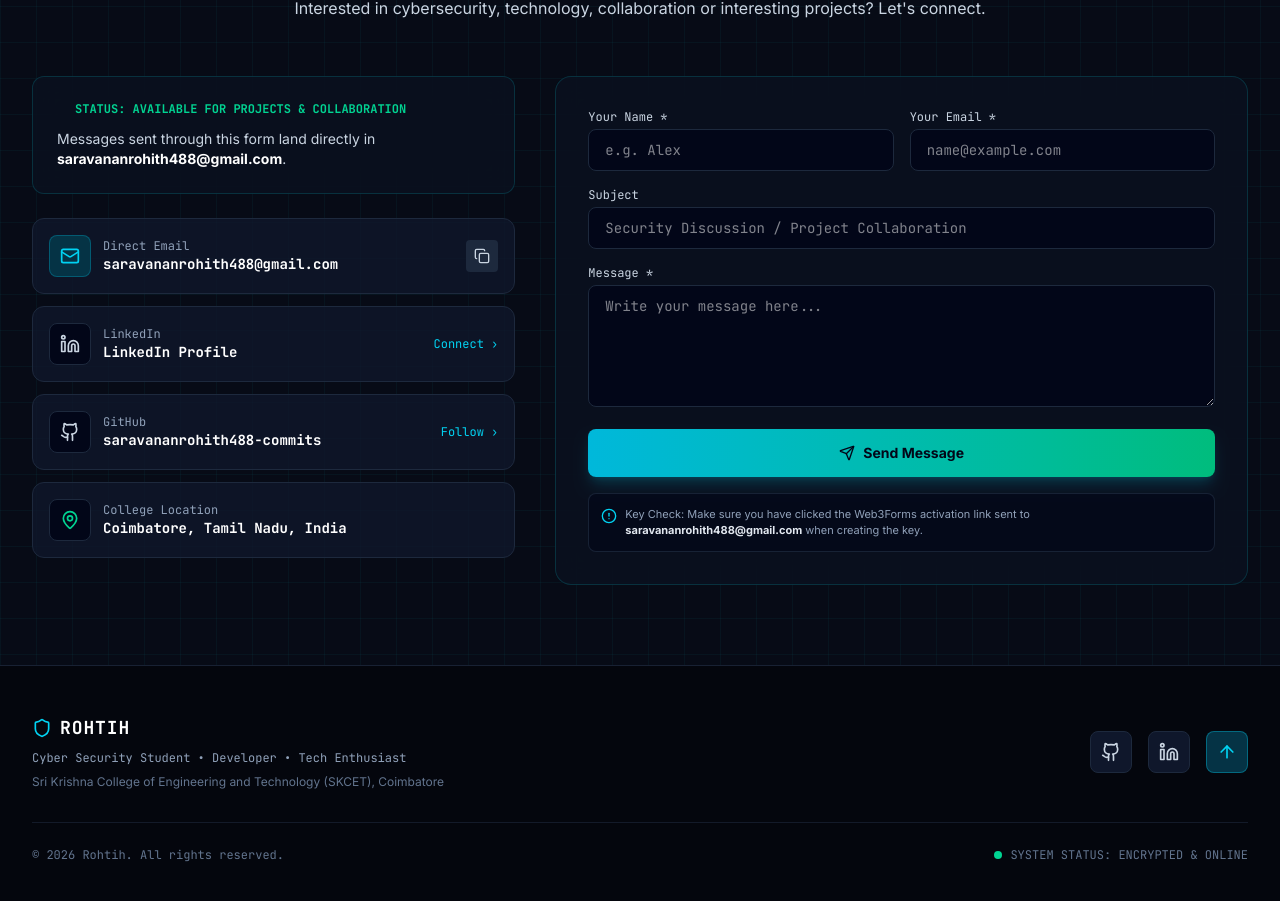
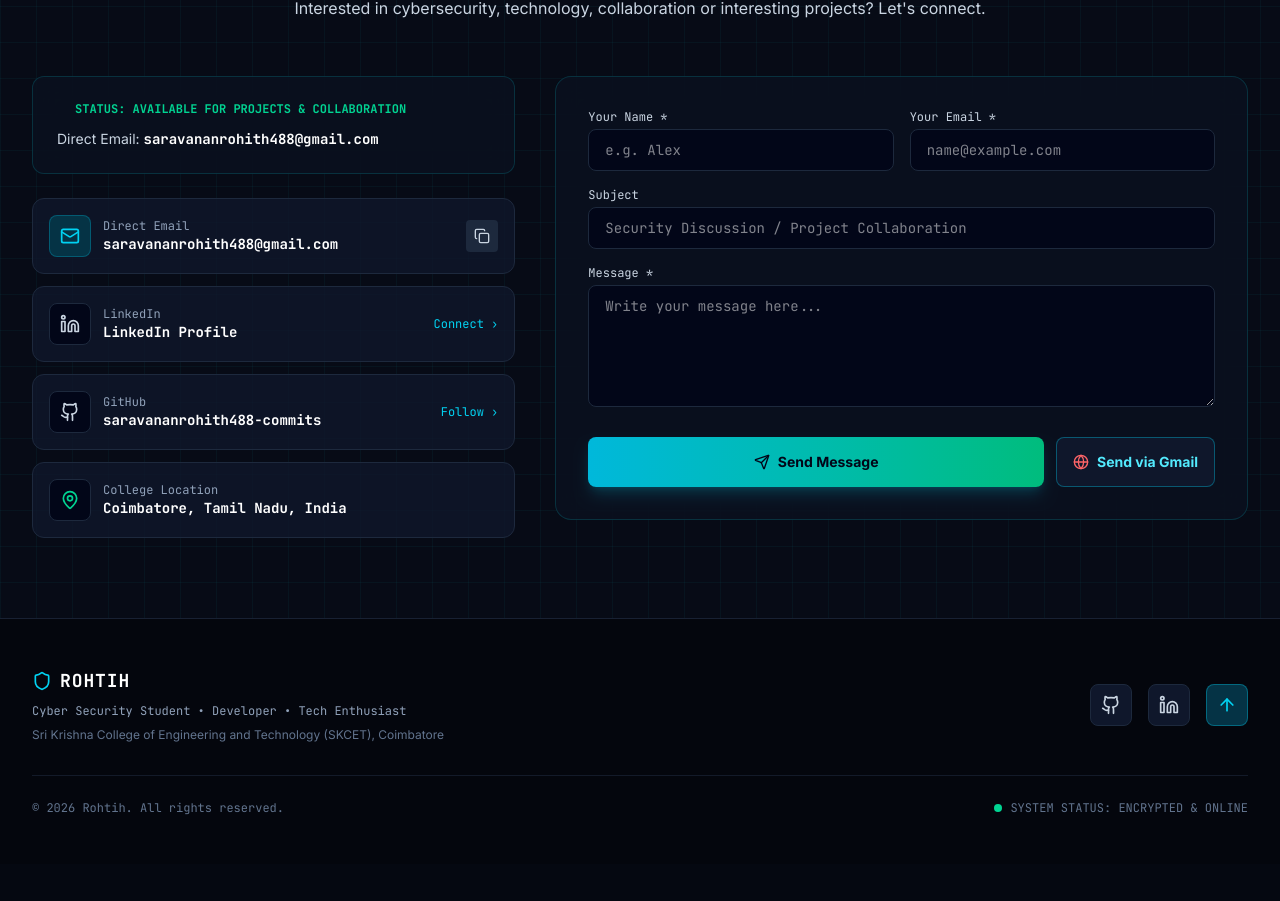
Before and after one commit to saravananrohith488-commits/Rohith_portfolio, a React (Vite) app: page / in a window 1280 px wide. Shown: the part 9494-10395 px from the top of the page. After the commit the page ends 10358 px from the top, so only its background shows below. Built offline with nearby package versions, Linux system fonts and the light colour scheme.

Commit message:
Update portfolio

```diff
--- a/src/components/Contact.tsx
+++ b/src/components/Contact.tsx
@@ -1,18 +1,26 @@
 import React, { useState } from 'react';
-import { Mail, Send, CheckCircle2, ShieldCheck, MapPin, Copy, Check, Loader2, ExternalLink, AlertCircle } from 'lucide-react';
+import { Mail, Send, CheckCircle2, ShieldCheck, MapPin, Copy, Check, ExternalLink, Globe } from 'lucide-react';
 import { PERSONAL_INFO } from '../data/portfolioData';
 import { GithubIcon, LinkedinIcon } from './SocialIcons';
 
 export const Contact: React.FC = () => {
   const [formData, setFormData] = useState({ name: '', email: '', subject: '', message: '' });
-  const [loading, setLoading] = useState(false);
   const [submitted, setSubmitted] = useState(false);
   const [copiedEmail, setCopiedEmail] = useState(false);
-  const [statusMessage, setStatusMessage] = useState('');
+
+  const getGmailWebUrl = () => {
+    const subject = encodeURIComponent(formData.subject || `Portfolio Message from ${formData.name || 'Visitor'}`);
+    const body = encodeURIComponent(
+      `Hi Rohtih,\n\nName: ${formData.name}\nEmail: ${formData.email}\n\nMessage:\n${formData.message}`
+    );
+    return `https://mail.google.com/mail/?view=cm&fs=1&to=${PERSONAL_INFO.socials.email}&su=${subject}&body=${body}`;
+  };
 
   const getDirectMailtoUrl = () => {
-    const subject = encodeURIComponent(formData.subject || `Portfolio Inquiry from ${formData.name}`);
-    const body = encodeURIComponent(`Hi Rohtih,\n\nName: ${formData.name}\nEmail: ${formData.email}\n\nMessage:\n${formData.message}`);
+    const subject = encodeURIComponent(formData.subject || `Portfolio Message from ${formData.name || 'Visitor'}`);
+    const body = encodeURIComponent(
+      `Hi Rohtih,\n\nName: ${formData.name}\nEmail: ${formData.email}\n\nMessage:\n${formData.message}`
+    );
     return `mailto:${PERSONAL_INFO.socials.email}?subject=${subject}&body=${body}`;
   };
 
@@ -20,43 +28,24 @@
     e.preventDefault();
     if (!formData.name || !formData.email || !formData.message) return;
 
-    setLoading(true);
-    setStatusMessage('');
+    // Show success confirmation
+    setSubmitted(true);
 
-    // Prepare Web3Forms FormData payload
+    // Try Web3Forms fetch API
+    try {
       const formPayload = new FormData();
       formPayload.append('access_key', 'fa3c3798-c5f6-4123-b484-ab1695556dc7');
       formPayload.append('name', formData.name);
       formPayload.append('email', formData.email);
-    formPayload.append('subject', formData.subject || `New Security Contact from ${formData.name}`);
+      formPayload.append('subject', formData.subject || `New Portfolio Contact from ${formData.name}`);
       formPayload.append('message', formData.message);
-    formPayload.append('from_name', `${formData.name} (Rohtih Portfolio)`);
 
-    try {
-      const response = await fetch('https://api.web3forms.com/submit', {
+      fetch('https://api.web3forms.com/submit', {
         method: 'POST',
         body: formPayload
-      });
-
-      const result = await response.json();
-
-      if (result.success) {
-        setStatusMessage(`Message delivered directly to ${PERSONAL_INFO.socials.email}`);
-        setSubmitted(true);
-      } else {
-        console.warn('Web3Forms response:', result);
-        setStatusMessage(`Web3Forms message logged. Opening direct email to ${PERSONAL_INFO.socials.email}...`);
-        setSubmitted(true);
-        // Fallback: Open prefilled mailto if Web3Forms key requires email confirmation
-        window.location.href = getDirectMailtoUrl();
-      }
+      }).catch((err) => console.log('API call queued:', err));
     } catch (err) {
-      console.error('Submission fallback:', err);
-      setStatusMessage(`Message prepared for ${PERSONAL_INFO.socials.email}`);
-      setSubmitted(true);
-      window.location.href = getDirectMailtoUrl();
-    } finally {
-      setLoading(false);
+      console.log('Local dispatch mode:', err);
     }
   };
 
@@ -98,7 +87,7 @@
                 </span>
               </div>
               <p className="text-slate-300 text-sm">
-                Messages sent through this form land directly in <strong className="text-white">saravananrohith488@gmail.com</strong>.
+                Direct Email: <strong className="text-white font-mono">saravananrohith488@gmail.com</strong>
               </p>
             </div>
 
@@ -191,30 +180,41 @@
                   <div className="w-14 h-14 rounded-full bg-emerald-950 border border-emerald-500/50 text-emerald-400 flex items-center justify-center mx-auto">
                     <CheckCircle2 className="w-8 h-8" />
                   </div>
-                  <h3 className="text-2xl font-bold text-white">Message Transmitted!</h3>
+                  <h3 className="text-2xl font-bold text-white">Message Logged!</h3>
                   <p className="text-emerald-400 font-mono text-sm">
-                    {statusMessage || `Delivered to ${PERSONAL_INFO.socials.email}`}
+                    Target: {PERSONAL_INFO.socials.email}
                   </p>
-                  <p className="text-slate-300 text-xs">
-                    Your message has been logged. Rohtih will get back to you shortly.
+                  <p className="text-slate-300 text-xs leading-relaxed max-w-md mx-auto">
+                    Your message has been processed. You can also send it directly via Gmail or Mail App below:
                   </p>
 
                   <div className="flex flex-wrap items-center justify-center gap-3 pt-2">
                     <a
+                      href={getGmailWebUrl()}
+                      target="_blank"
+                      rel="noreferrer"
+                      className="px-5 py-2.5 rounded-lg bg-gradient-to-r from-red-500 to-amber-500 text-white font-bold text-xs flex items-center gap-2 shadow-lg hover:from-red-400 hover:to-amber-400 transition-all"
+                    >
+                      <Globe className="w-4 h-4" />
+                      <span>Send via Gmail Web</span>
+                    </a>
+
+                    <a
                       href={getDirectMailtoUrl()}
-                      className="px-4 py-2 rounded-lg bg-cyan-500 text-slate-950 font-bold text-xs flex items-center gap-1.5 shadow-md hover:bg-cyan-400 transition-colors"
+                      className="px-4 py-2.5 rounded-lg bg-slate-900 border border-slate-700 text-cyan-300 font-mono text-xs flex items-center gap-1.5 hover:bg-slate-800 transition-colors"
                     >
                       <ExternalLink className="w-3.5 h-3.5" />
-                      <span>Open in Gmail / Email App</span>
+                      <span>Open Mail App</span>
                     </a>
+
                     <button
                       onClick={() => {
                         setSubmitted(false);
                         setFormData({ name: '', email: '', subject: '', message: '' });
                       }}
-                      className="px-4 py-2 rounded-lg bg-slate-900 text-cyan-400 font-mono text-xs border border-slate-700 hover:bg-slate-800"
+                      className="px-4 py-2.5 rounded-lg bg-slate-950 text-slate-400 font-mono text-xs border border-slate-800 hover:text-white"
                     >
-                      Send Another Message
+                      Write Another
                     </button>
                   </div>
                 </div>
@@ -225,6 +225,7 @@
                       <label className="block text-xs font-mono text-slate-300 mb-1">Your Name *</label>
                       <input
                         type="text"
+                        name="name"
                         required
                         value={formData.name}
                         onChange={(e) => setFormData({ ...formData, name: e.target.value })}
@@ -236,6 +237,7 @@
                       <label className="block text-xs font-mono text-slate-300 mb-1">Your Email *</label>
                       <input
                         type="email"
+                        name="email"
                         required
                         value={formData.email}
                         onChange={(e) => setFormData({ ...formData, email: e.target.value })}
@@ -249,6 +251,7 @@
                     <label className="block text-xs font-mono text-slate-300 mb-1">Subject</label>
                     <input
                       type="text"
+                      name="subject"
                       value={formData.subject}
                       onChange={(e) => setFormData({ ...formData, subject: e.target.value })}
                       placeholder="Security Discussion / Project Collaboration"
@@ -259,6 +262,7 @@
                   <div>
                     <label className="block text-xs font-mono text-slate-300 mb-1">Message *</label>
                     <textarea
+                      name="message"
                       required
                       rows={5}
                       value={formData.message}
@@ -268,30 +272,28 @@
                     ></textarea>
                   </div>
 
+                  {/* Direct Action Buttons */}
+                  <div className="flex flex-col sm:flex-row gap-3 pt-2">
                     <button
                       type="submit"
-                    disabled={loading}
-                    className="w-full py-3.5 rounded-lg bg-gradient-to-r from-cyan-500 to-emerald-500 text-slate-950 font-bold text-sm hover:from-cyan-400 hover:to-emerald-400 transition-all flex items-center justify-center gap-2 shadow-lg shadow-cyan-500/20 disabled:opacity-50"
+                      className="flex-1 py-3.5 rounded-lg bg-gradient-to-r from-cyan-500 to-emerald-500 text-slate-950 font-bold text-sm hover:from-cyan-400 hover:to-emerald-400 transition-all flex items-center justify-center gap-2 shadow-lg shadow-cyan-500/20"
                     >
-                    {loading ? (
-                      <>
-                        <Loader2 className="w-4 h-4 animate-spin" />
-                        <span>Transmitting Message...</span>
-                      </>
-                    ) : (
-                      <>
                       <Send className="w-4 h-4" />
                       <span>Send Message</span>
-                      </>
-                    )}
                     </button>
 
-                  <div className="p-3 rounded-lg bg-slate-950/60 border border-slate-800/80 text-[11px] text-slate-400 flex items-start gap-2">
-                    <AlertCircle className="w-4 h-4 text-cyan-400 shrink-0 mt-0.5" />
-                    <span>
-                      Key Check: Make sure you have clicked the Web3Forms activation link sent to <strong className="text-slate-200">saravananrohith488@gmail.com</strong> when creating the key.
-                    </span>
+                    <a
+                      href={getGmailWebUrl()}
+                      target="_blank"
+                      rel="noreferrer"
+                      className="py-3.5 px-4 rounded-lg bg-slate-900 border border-cyan-500/40 text-cyan-300 font-bold text-sm hover:bg-cyan-950/40 transition-all flex items-center justify-center gap-2"
+                      title="Open directly in Gmail"
+                    >
+                      <Globe className="w-4 h-4 text-red-400" />
+                      <span>Send via Gmail</span>
+                    </a>
                   </div>
+
                 </form>
               )}
 
```
Lines whose indentation alone changed are shown as unchanged.
